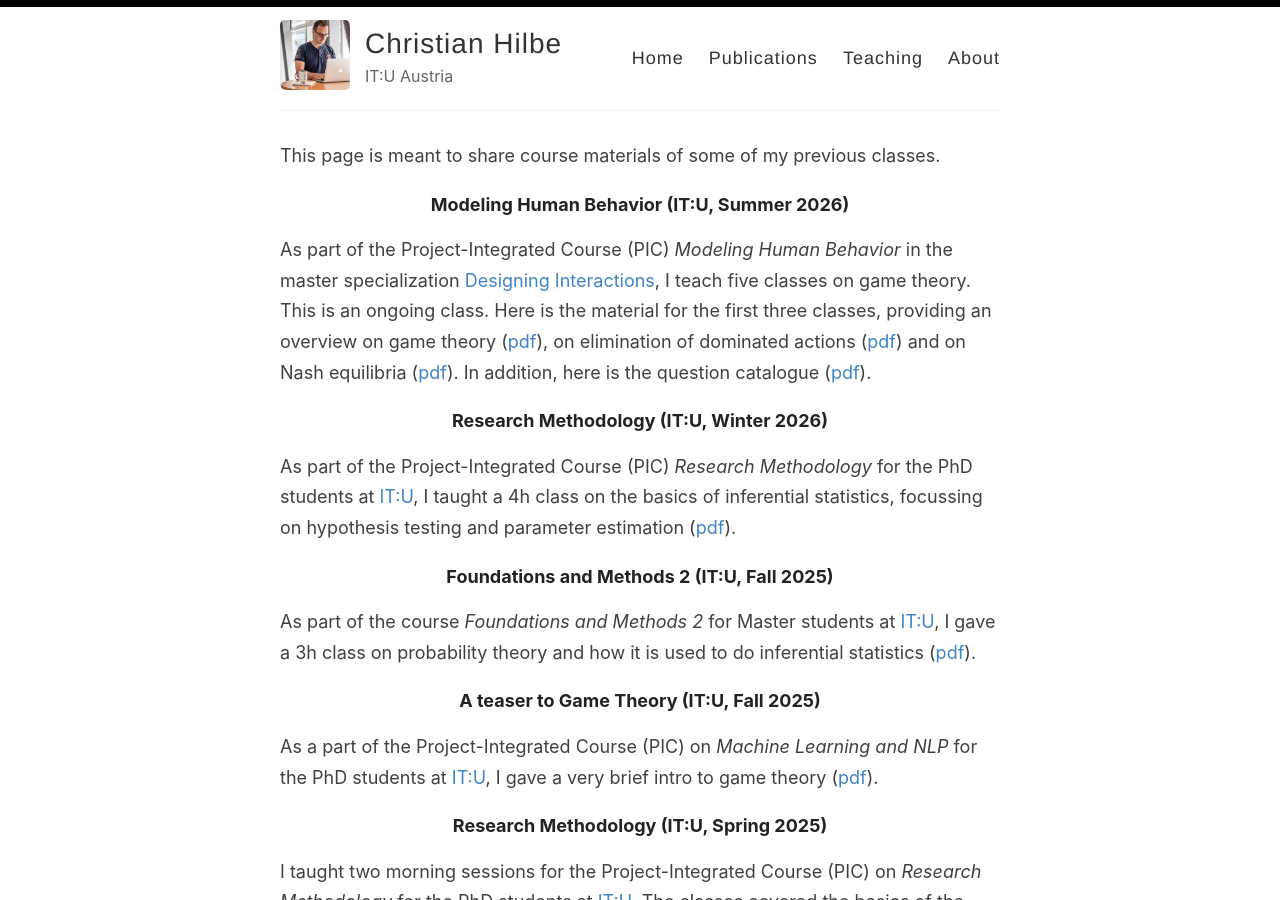
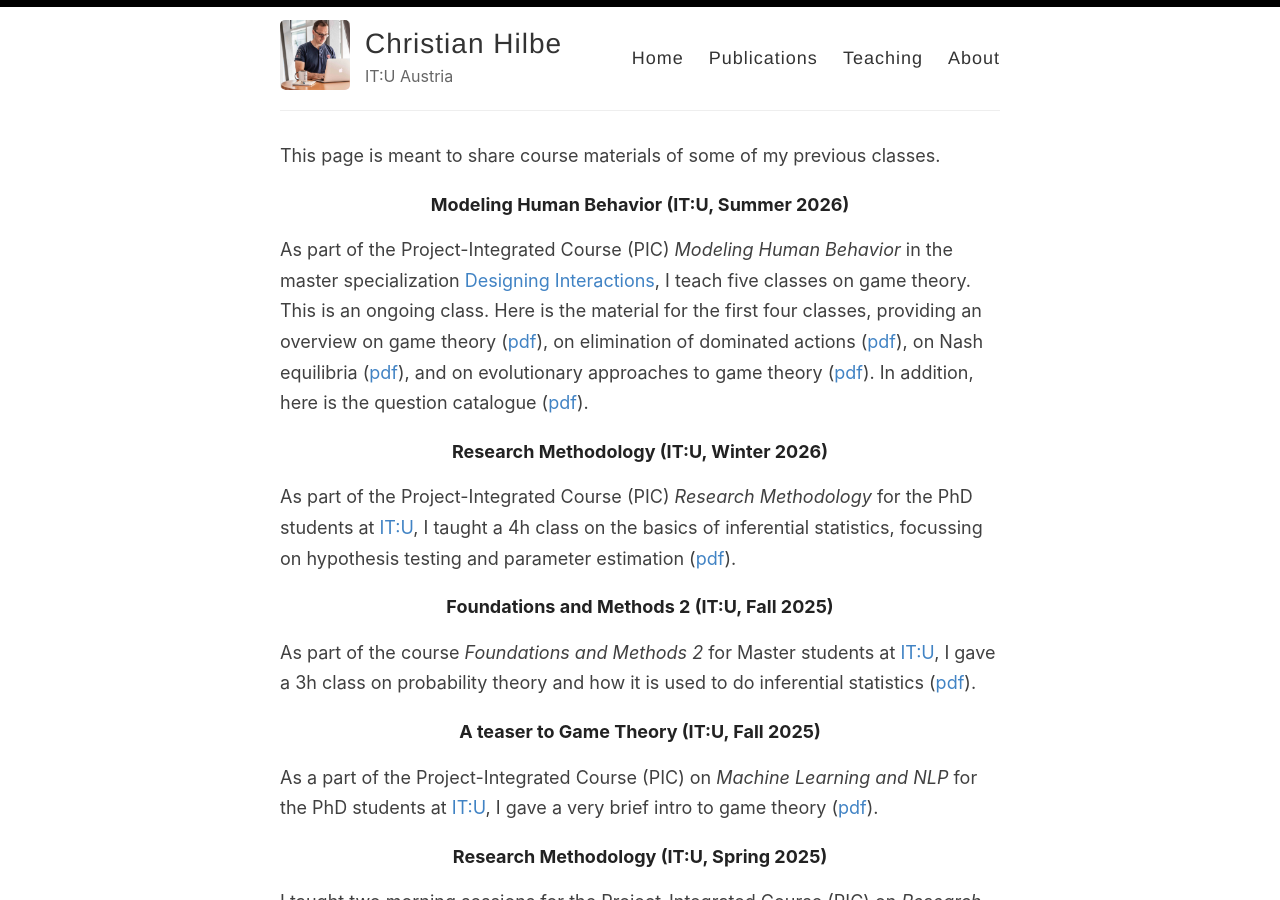
Before and after one commit to christian-hilbe/christian-hilbe.github.io, a Jekyll site: the page built from _pages/teaching.md, in a window 1280 px wide and 900 px high. Built offline with Jekyll 4.4.1, drawn with Linux system fonts in a browser that asks for light colours.

Commit message:
CH: Updating teaching: Modeling human behavior

```diff
--- a/_pages/teaching.md
+++ b/_pages/teaching.md
@@ -8,7 +8,7 @@ This page is meant to share course materials of some of my previous classes.
 
 ###### Modeling Human Behavior (IT:U, Summer 2026)
 As part of the Project-Integrated Course (PIC) *Modeling Human Behavior* in the master specialization [Designing Interactions](https://it-u.at/en/study-program/designing-interactions_2/), I teach five classes on game theory.
-This is an ongoing class. Here is the material for the first three classes, providing an overview on game theory ([pdf](../files/teaching/2026_MHB/Notes_Pt1.pdf)), on elimination of dominated actions ([pdf](../files/teaching/2026_MHB/Notes_Pt2.pdf)) and on Nash equilibria ([pdf](../files/teaching/2026_MHB/Notes_Pt3.pdf)). In addition, here is the question catalogue ([pdf](../files/teaching/2026_MHB/Content_Overview.pdf)).
+This is an ongoing class. Here is the material for the first four classes, providing an overview on game theory ([pdf](../files/teaching/2026_MHB/Notes_Pt1.pdf)), on elimination of dominated actions ([pdf](../files/teaching/2026_MHB/Notes_Pt2.pdf)), on Nash equilibria ([pdf](../files/teaching/2026_MHB/Notes_Pt3.pdf)), and on evolutionary approaches to game theory ([pdf](../files/teaching/2026_MHB/Notes_Pt4.pdf)). In addition, here is the question catalogue ([pdf](../files/teaching/2026_MHB/Content_Overview.pdf)).
 
 ###### Research Methodology (IT:U, Winter 2026)
 As part of the Project-Integrated Course (PIC) *Research Methodology* for the PhD students at [IT:U](https://it-u.at/en/), I taught a 4h class on the basics of inferential statistics, focussing on hypothesis testing and parameter estimation ([pdf](../files/teaching/2026_ResearchMethodology/Notes_Statistics.pdf)).
```
Also changed, not shown: 1 other file.
